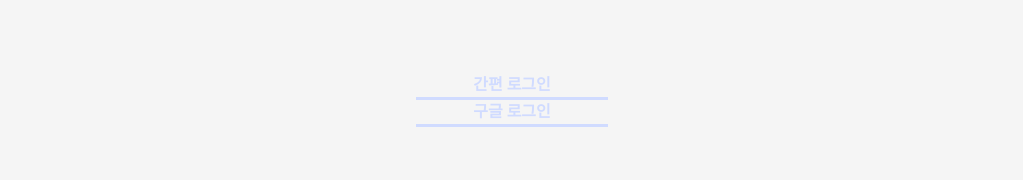
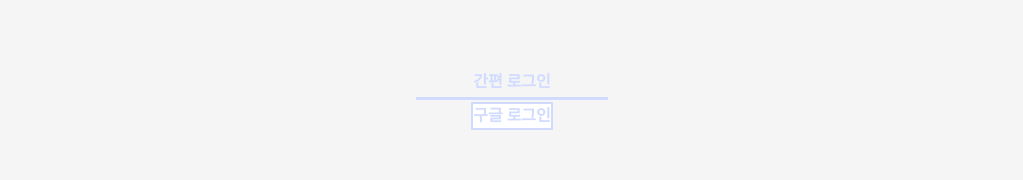
Before and after one commit to kdt-8-4/weatherfit-frontend, a Next.js app: page /login in a window 1280 px wide. Shown: the part 555-735 px from the top of the page, without its empty margins (128-1151 px from the left). Built offline with nearby package versions, Linux system fonts and the light colour scheme.

Commit message:
Update LoginForm.tsx

```diff
--- a/src/component/LoginForm.tsx
+++ b/src/component/LoginForm.tsx
@@ -13,16 +13,6 @@ export default function LoginForm() {
   const router = useRouter();
 
   const onGoogleSocialLogin = async () => {
-    // try {
-    //   const response = await axios({
-    //     method: "POST",
-    //     url: "https://accounts.google.com/o/oauth2/v2/auth?client_id=453423602833-7db2b1dbicre47rkcrpfgn20nd16l9rs.apps.googleusercontent.com&redirect_uri=https://localhost:3000&response_type=token&scope=email",
-    //   });
-    //   console.log(response);
-    // } catch (error) {
-    //   console.error(error);
-    // }
-
     window.location.href =
       // "https://accounts.google.com/o/oauth2/v2/auth?response_type=code&client_id=453423602833-7db2b1dbicre47rkcrpfgn20nd16l9rs.apps.googleusercontent.com&scope=email&state=FnOs2B9peyHie3pfwVOFMaqIFqlifucO4v6jmFPEc_M%3D&redirect_uri=http://localhost:3000/socialregister";
       "https://accounts.google.com/o/oauth2/v2/auth?client_id=453423602833-7db2b1dbicre47rkcrpfgn20nd16l9rs.apps.googleusercontent.com&redirect_uri=https://weatherfit-frontend.vercel.app/socialregister&response_type=token&scope=email";
@@ -69,23 +59,6 @@ export default function LoginForm() {
     (e: ChangeEvent<HTMLInputElement>) =>
       setState(e.target.value);
 
-  // Recoil로 로그인 체크할려했으나 새로고침하면 사라지는 문제가 여전히 존재해 패스
-  // useEffect(()=>{
-  //   const cookie = () => {
-  //     const accessToken = Cookies.get("accessToken");
-  //     console.log("accessToken 값: ", accessToken);
-  //   }
-  //   cookie();
-  //   cookie();
-  //   if (token === undefined) {
-  //     setLogincheck(false);
-  //   } else {
-  //     setLogincheck(true);
-  //   }
-  // },[token]);
-
-  // console.log("resData token 적용됐는지: ", token);
-
   return (
     <>
       <div className="login_logobox">
@@ -121,10 +94,9 @@ export default function LoginForm() {
       <br />
       <br />
       <br />
-      <div className="login_easy">
+      <div className="login_easy" style={{height: "60px", justifyContent: "space-between"}}>
         간편 로그인 <hr />
-        <button onClick={onGoogleSocialLogin}>구글 로그인</button>
-        <hr />
+        <button onClick={onGoogleSocialLogin} style={{backgroundColor: "white", border: "2px solid"}}>구글 로그인</button>
       </div>
     </>
   );
```
